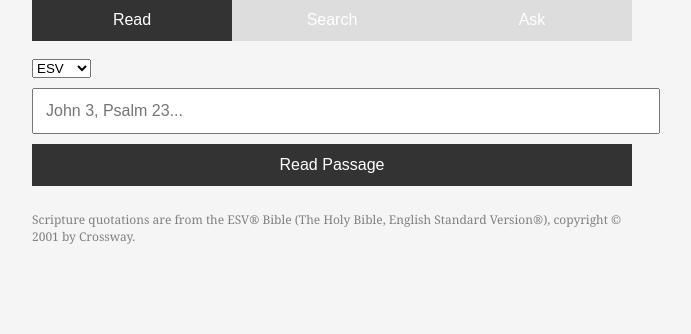
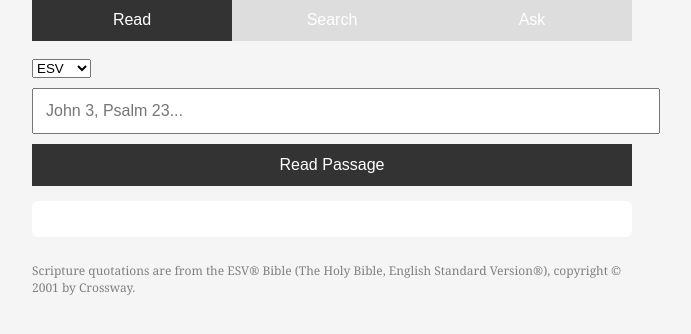
Before and after one commit to jeremyhairr/bible-word-search, a FastAPI app: page / in a window 1280 px wide. Shown: the part 117-451 px from the top of the page, without its empty margins (308-999 px from the left). Run offline with FastAPI, Linux system fonts and the light colour scheme.

Commit message:
csb adjustment

```diff
--- a/templates/index.html
+++ b/templates/index.html
@@ -135,7 +135,6 @@
     <!-- READ SECTION -->
     <div id="readSection">
 
-    <!-- ✅ ADD THIS -->
     <select id="version">
         <option value="esv">ESV</option>
         <option value="csb">CSB</option>
@@ -146,6 +145,10 @@
     <input id="readBox" placeholder="John 3, Psalm 23..." />
     <button onclick="readPassage()">Read Passage</button>
 
+    <!-- ✅ THIS FIXES YOUR ERROR -->
+    <div id="reading" class="reading"></div>
+
+    </div>
     <!-- SEARCH SECTION -->
     <div id="searchSection" class="hidden">
         <input id="searchBox" placeholder="Search word..." />
```
